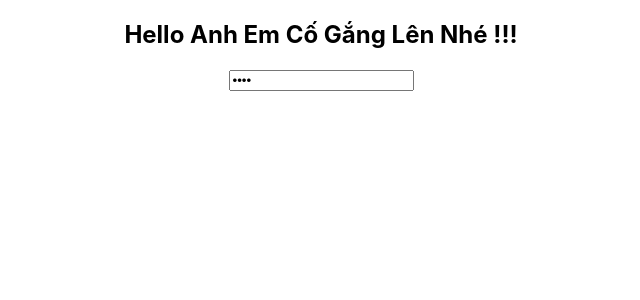
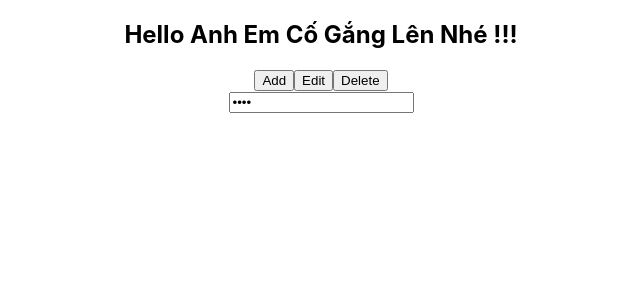
Before and after one commit to TuanPham180704/ReactJs-Total-Review, a React (Create React App) app: page / in a window 1280 px wide. Shown: the top 300 px of the page, without its empty margins (319-959 px from the left). Built offline with nearby package versions, Linux system fonts and the light colour scheme.

Commit message:
Handle Event

```diff
--- a/src/App.js
+++ b/src/App.js
@@ -3,6 +3,7 @@ import BareInput from './BareInput'
 import Clock from './Clock'
 import { useState } from 'react'
 import Layout from './Layout'
+import BareButton from './BareButton'
 
 function App() {
   // const [name, setName] = useState('Casio')
@@ -14,6 +15,7 @@ function App() {
       {visible && <Clock name={name} />} */}
       <Layout>
         <h2>Hello Anh Em Cố Gắng Lên Nhé !!!</h2>
+        <BareButton/>
         <BareInput type='password' name='input' value='hehe' onChange={() => {}} />
       </Layout>
     </div>
--- /dev/null
+++ b/src/BareButton.jsx
@@ -0,0 +1,32 @@
+import React from "react"
+class BareButton extends React.Component{
+  constructor(props){
+    super(props)
+  }
+
+  handleClick(event,value)  {
+    console.log(event)
+    console.log(value)
+  }
+
+  //Currying
+  handle_Click = (value) => () => {
+    console.log(value);
+  }
+  handle__Click = (value) => {
+    return()=> {
+      console.log(value);
+    }
+  }
+  render() {
+    return (
+      <div>
+        <button onClick={(event)=>this.handleClick(event,'Add')}>Add</button>
+        <button onClick={this.handleClick.bind(this,'Edit')}>Edit</button>
+        <button onClick={this.handleClick.bind(this,'Delete')}>Delete</button>
+      </div>
+    )
+  }
+}
+
+export default BareButton
```
Also changed, not shown: src/Toggle.jsx (added, +25 -0 lines), src/index.js (+7 -7 lines), src/reportWebVitals.js (+8 -8 lines).
